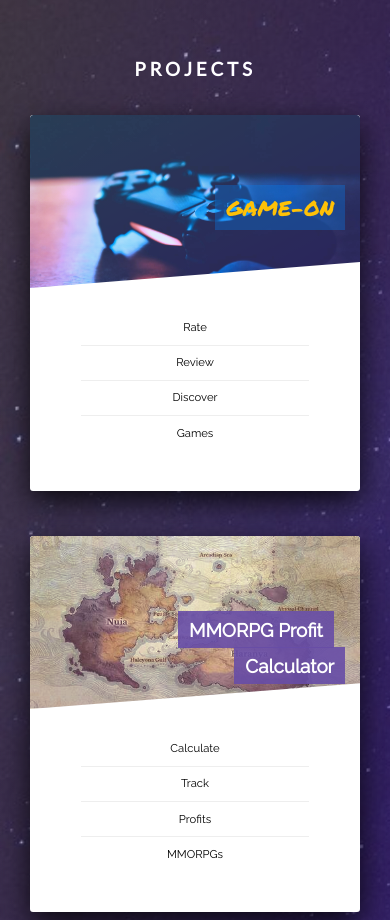
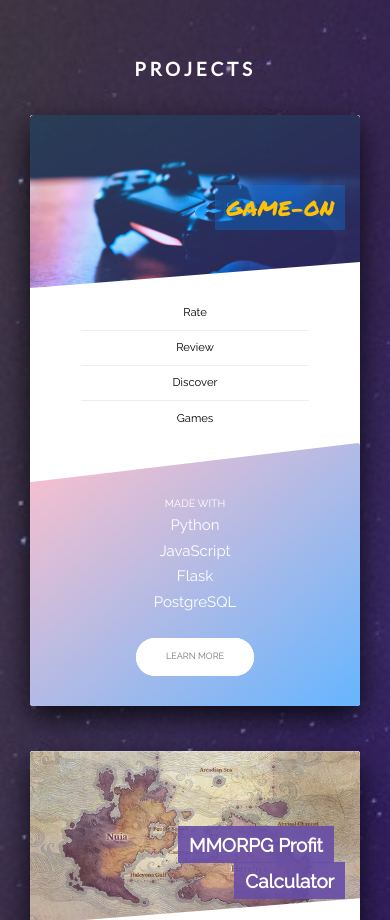
Before and after one commit to xerilius/xerilius.github.io, a website: page index.html in a window 390 px wide. Shown: the part 1650-2570 px from the top of the page. Drawn offline with Linux system fonts and the light colour scheme.

Commit message:
Modified card responsiveness

```diff
--- a/static/sass/abstracts/_variables.scss
+++ b/static/sass/abstracts/_variables.scss
@@ -12,9 +12,6 @@ $color-yellow: rgb(255, 193, 7);
 
 $color-secondary-light: rgb(135, 206, 235);
 $color-secondary-dark: rgb(138, 117, 255);
-
-// $color-tertiary-light: ;
-// $color-tertiary-dark: ;
 
 $color-grey-light-1: #f7f7f7;
 $color-grey-light-2: #eee;
--- a/static/sass/components/_card.scss
+++ b/static/sass/components/_card.scss
@@ -202,4 +202,65 @@
         font-size: 3rem;
         font-weight: 100;
     }
+
+
+    @include respond(tab-port) {
+        border-radius: 3px; // round corners
+        height: auto;
+        background-color: $color-white;
+        box-shadow: 0 1.5rem 4rem rgba($color-black, .8);  //card shadow
+
+        &__side {
+            height: auto;
+            position: relative; // no longer have sides occupying the space
+            box-shadow: none;
+
+
+            // BACK OF CARD
+            &--back {
+                // already rotated @ 180 deg
+                // background-color: skyblue;
+                transform: rotateY(0);
+                clip-path: polygon(0 15%, 100% 0, 100% 100%, 0% 100%);
+            }
+        }
+
+        // .card:hover  then .card__side will transform
+        &:hover &__side--front {
+            // rotates on the Y-axis
+            transform: rotateY(0);
+        }
+
+        &__details {
+            padding: 1rem 3rem;
+        }
+
+        // BACK SIDE STYLING
+        &__cta {
+            position: relative;
+            top: 0;
+            left: 0;
+            transform: translate(0);
+            width: 100%;
+            padding: 7rem 4rem 4rem 4rem;
+        }
+
+        &__text-box {
+            margin-bottom: 3rem;
+        }
+
+
+        &__text-madewith {
+
+            text-transform: uppercase;
+            font-size: 1.4rem;
+
+        }
+
+        &__text-technology {
+            font-size: 2rem;
+            font-weight: 100;
+        }
+
+    }
 }
--- a/static/sass/components/_composition.scss
+++ b/static/sass/components/_composition.scss
@@ -6,7 +6,7 @@
 
     &__photo {
         // always in % - to scale with viewport
-        width: 50%;
+        width: 37%;
         background-color: rgba($color-white, 0.95);
         box-shadow: 0 1.5rem 4rem rgba($color-black, .7);
         border-radius: 2px;
```
Also changed, not shown: static/sass/base/_animations.scss (+0 -30 lines), static/css/style.css.
